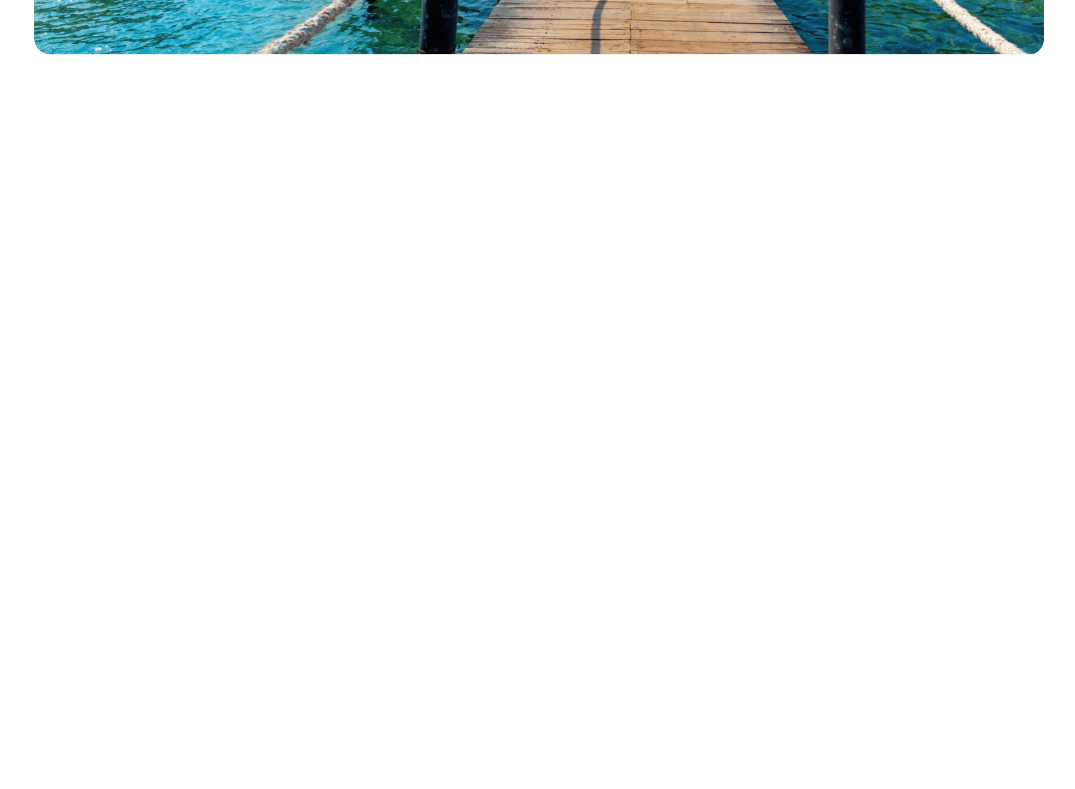
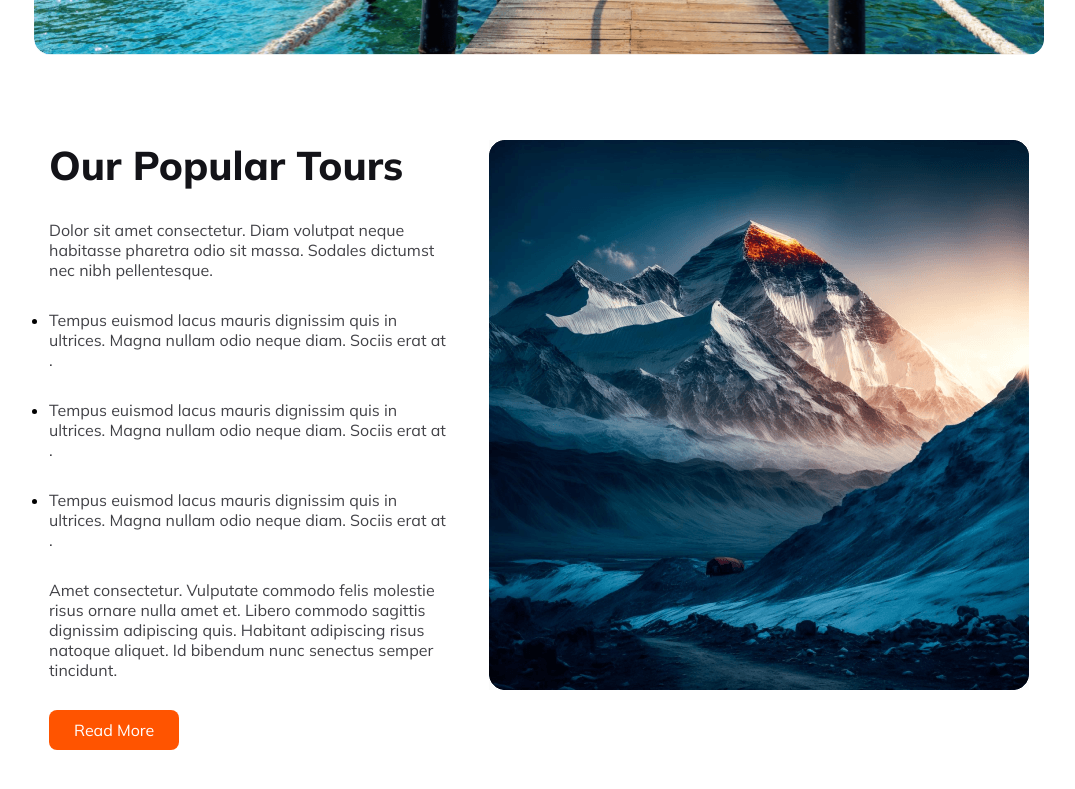
Before and after one commit to Navied-dipu/travel-agency, a plain HTML site: page index.html in a window 1280 px wide. Shown: the part 573-1362 px from the top of the page, without its empty margins (101-1176 px from the left). Before the commit the page ends 800 px from the top, so only its background shows below. Drawn offline with Linux system fonts and the light colour scheme.

Commit message:
tour section with respos

```diff
--- a/index.html
+++ b/index.html
@@ -33,15 +33,46 @@
             <div class="hero-content">
                 <div class="hero-text">
                     <h1>Explore Your Travel</h1>
-                    <p>Lorem ipsum dolor sit amet consectetur adipisicing elit. Debitis dolores ipsam tenetur nobis deserunt fugit aperiam optio est nesciunt, sit recusandae! Facere facilis , </p>
+                    <p>Lorem ipsum dolor sit amet consectetur adipisicing elit. Debitis dolores ipsam tenetur nobis
+                        deserunt fugit aperiam optio est nesciunt, sit recusandae! Facere facilis , </p>
                 </div>
 
                 <div class="hero-opt">
                     <input type="text" placeholder="   Where Go">
                     <input type="text" placeholder="   When">
                     <input type="text" placeholder="   Select type">
-                  <input type="text"  placeholder="  Find Now">
+                    <input type="text" placeholder="  Find Now">
                 </div>
+            </div>
+        </div>
+        <!-- tour section -->
+        <div class="tour">
+            <div class="tour-content">
+                <h1>Our Popular Tours</h1>
+                <p>Dolor sit amet consectetur. Diam volutpat neque habitasse pharetra odio sit massa. Sodales dictumst
+                    nec nibh pellentesque.</p>
+                <div class="tour-text">
+                    <ul>
+                        <li>
+                            <p>Tempus euismod lacus mauris dignissim quis in ultrices. Magna nullam odio neque diam.
+                                Sociis erat at .</p>
+                        </li>
+                        <li>
+                            <p>Tempus euismod lacus mauris dignissim quis in ultrices. Magna nullam odio neque diam.
+                                Sociis erat at .</p>
+                        </li>
+                        <li>
+                            <p>Tempus euismod lacus mauris dignissim quis in ultrices. Magna nullam odio neque diam.
+                                Sociis erat at .</p>
+                        </li>
+                    </ul>
+                </div>
+                <p>Amet consectetur. Vulputate commodo felis molestie risus
+                    ornare nulla amet et. Libero commodo sagittis dignissim adipiscing quis. Habitant adipiscing risus natoque aliquet. Id bibendum nunc senectus semper tincidunt. </p>
+                    <button class="btn-primary">Read More</button>
+            </div>
+            <div class="tour-img">
+                <img src="Images/Rectangle 4.png" alt="">
             </div>
         </div>
     </main>
--- a/style.css
+++ b/style.css
@@ -133,6 +133,44 @@ h1 {
     font-weight: 700;
 }
 
+/* tour section */
+.tour {
+    display: flex;
+    justify-content: space-evenly;
+    margin-top: 70px;
+    padding: 15px;
+}
+
+.tour-content {
+    margin-right: 40px;
+    text-align: left;
+}
+
+.tour-content h1 {
+    padding-bottom: 30px;
+    color: var(--h1-color);
+    font-size: 2.5rem;
+    font-weight: 800;
+}
+
+.tour-content p {
+    color: var(--p-color);
+    padding-bottom: 30px;
+    font-size: 1rem;
+    font-weight: 400;
+}
+
+.btn-primary {
+    color: #fff;
+    font-size: 1rem;
+    font-weight: 400;
+    padding: 10px 25px;
+    background-color: var(--orange-color);
+    border: 0;
+    border-radius: 8px;
+    cursor: pointer;
+}
+
 /* responsive for mobile */
 @media screen and (max-width:576px) {
     .all {
@@ -198,6 +236,22 @@ h1 {
         width: 90%;
         margin-bottom: 20px;
     }
+
+    /* tour section */
+    .tour {
+        flex-direction: column;
+        margin-top: 40px;
+        margin: auto;
+    }
+
+    .tour-content {
+        margin-right: 0;
+        margin-bottom: 40px;
+    }
+
+    .tour-img img {
+        width: 100%;
+    }
 }
 
 /* Tab responsive */
@@ -210,20 +264,39 @@ h1 {
         flex-direction: row;
         text-align: center;
     }
+
     .header-opt ul>li a {
         padding-left: 10px;
     }
+
     .hero-section {
 
         padding: 40px 30px;
     }
+
     .hero-content {
         text-align: center;
         margin: 50px 20px;
         display: block;
     }
+
     .hero-opt {
         width: 100%;
-    display:flex ;
+        display: flex;
+    }
+
+    .tour {
+        flex-direction: column;
+        margin-top: 40px;
+        /* padding: 10px; */
+    }
+
+    .tour-content {
+        padding: 0 10px;
+    }
+
+    .tour-img img {
+        margin-top: 30px;
+        width: 100%;
     }
 }
```
Lines whose indentation alone changed are shown as unchanged.
